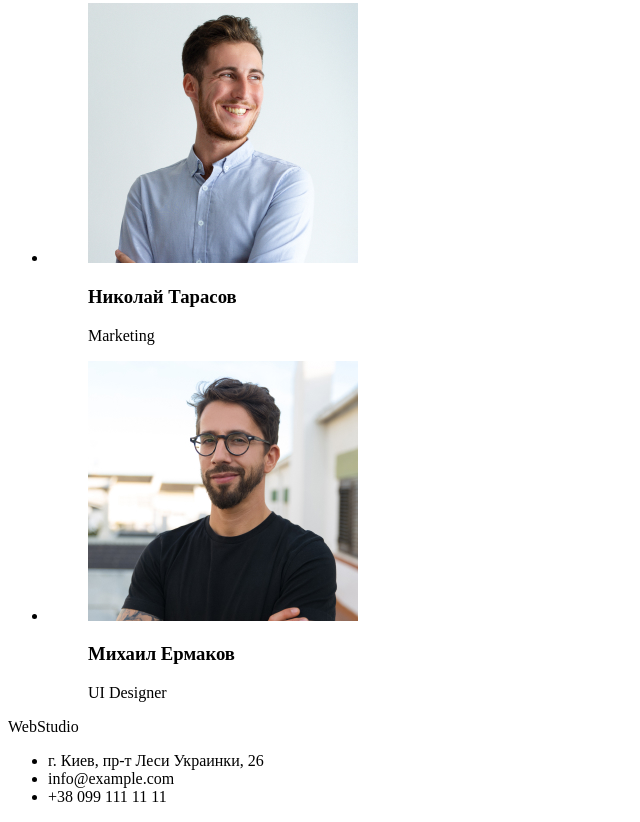
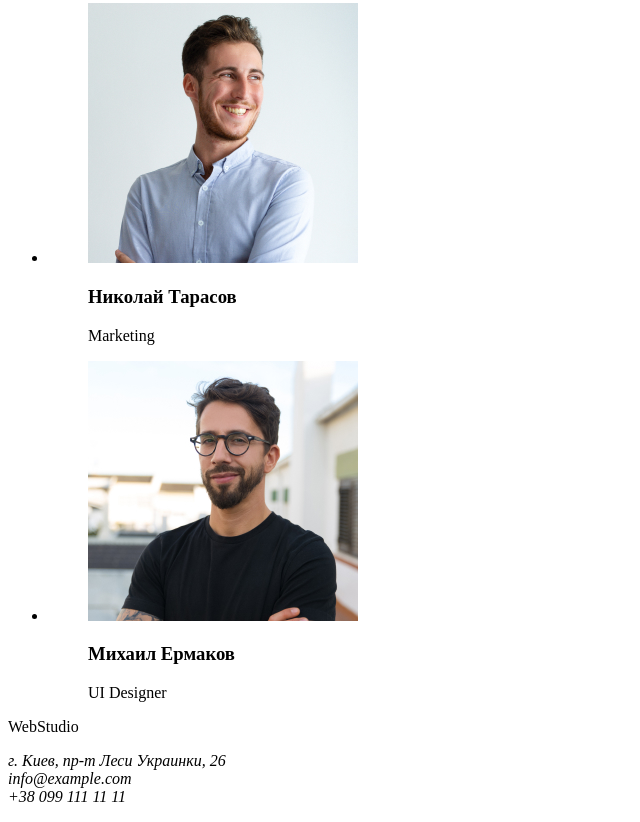
Before and after one commit to xomuss/goit-markup-hw-01, a plain HTML site: page index.html in a window 1280 px wide. Shown: the part 2360-3182 px from the top of the page, without its empty margins (0-640 px from the left). Drawn offline with Linux system fonts and the light colour scheme.

Commit message:
Добавил тег adress

```diff
--- a/index.html
+++ b/index.html
@@ -113,11 +113,11 @@
 
     <footer>
         <p>WebStudio</p>
-        <ul>
-            <li>г. Киев, пр-т Леси Украинки, 26</li>
-            <li>info@example.com</li>
-            <li>+38 099 111 11 11</li>
-        </ul>
+          <address>
+            г. Киев, пр-т Леси Украинки, 26 <br>
+            info@example.com <br>
+            +38 099 111 11 11
+          </address>
     </footer>
 </body>
 </html>
```
